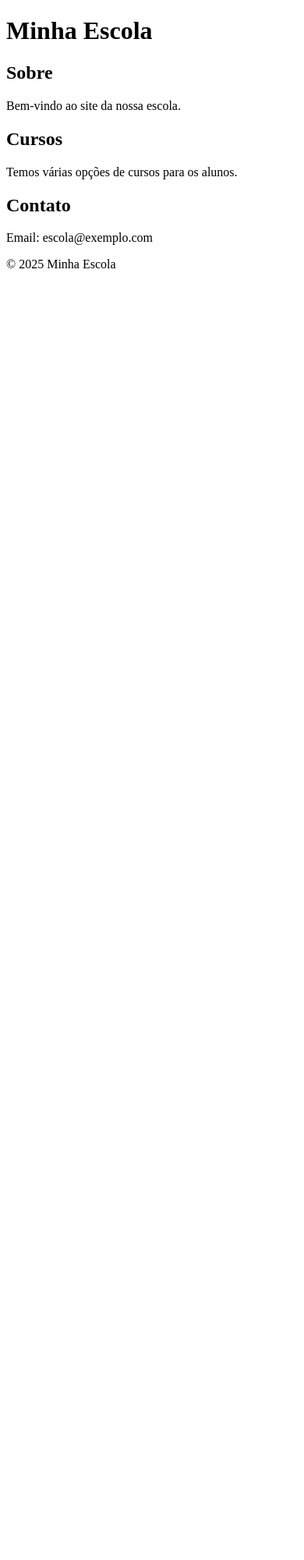
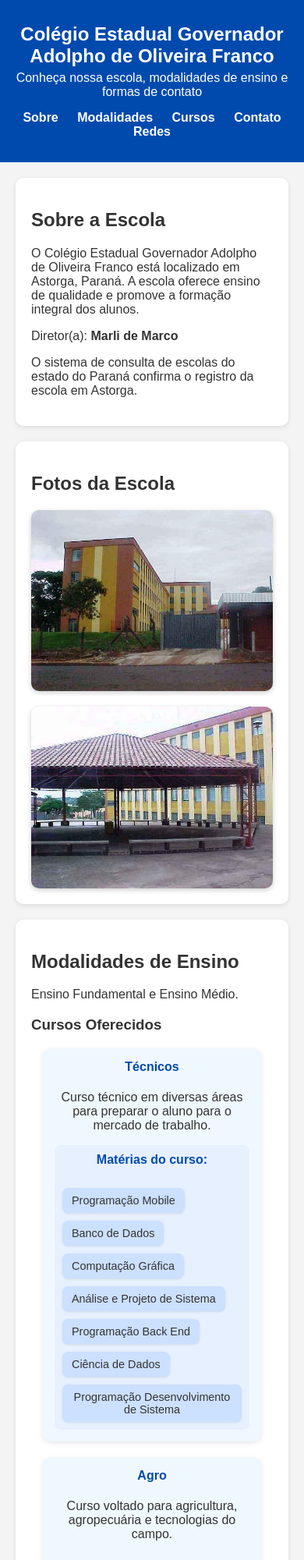
Before and after one commit to joseotaviorochadossantos/nomeCurto-ProjetoDesafio-, a plain HTML site: page index.html in a window 390 px wide. Shown: the top 2000 px of the page at 78% size. Before the commit the page ends 844 px from the top, so only its background shows below. Drawn offline with Linux system fonts and the light colour scheme.

Commit message:
Mensagem

```diff
--- a/index.html
+++ b/index.html
@@ -2,22 +2,132 @@
 <html lang="pt-BR">
 <head>
   <meta charset="UTF-8">
-  <title>Minha Escola</title>
+  <meta name="viewport" content="width=device-width, initial-scale=1.0">
+  <title>Colégio Estadual Governador Adolpho de Oliveira Franco</title>
+  <link rel="stylesheet" href="style.css">
 </head>
 <body>
 
-  <h1>Minha Escola</h1>
+  <header>
+    <h1>Colégio Estadual Governador Adolpho de Oliveira Franco</h1>
+    <p>Conheça nossa escola, modalidades de ensino e formas de contato</p>
+    <nav>
+      <a href="#sobre">Sobre</a>
+      <a href="#modalidades">Modalidades</a>
+      <a href="#cursos">Cursos</a>
+      <a href="#contato">Contato</a>
+      <a href="#redes">Redes</a>
+    </nav>
+  </header>
 
-  <h2>Sobre</h2>
-  <p>Bem-vindo ao site da nossa escola.</p>
+  <main>
+    <section id="sobre">
+      <h2>Sobre a Escola</h2>
+      <p>O Colégio Estadual Governador Adolpho de Oliveira Franco está localizado em Astorga, Paraná. A escola oferece ensino de qualidade e promove a formação integral dos alunos.</p>
+      <p>Diretor(a): <strong>Marli de Marco</strong></p>
+      <p>O sistema de consulta de escolas do estado do Paraná confirma o registro da escola em Astorga.</p>
+    </section>
 
-  <h2>Cursos</h2>
-  <p>Temos várias opções de cursos para os alunos.</p>
+    <section id="fotos">
+      <h2>Fotos da Escola</h2>
+      <div class="galeria">
+        <img src="exibirFoto.jpg" alt="Pátio coberto da escola">
+        <img src="exibirFoto (1).jpg" alt="Segunda imagem da escola">
+      </div>
+    </section>
 
-  <h2>Contato</h2>
-  <p>Email: escola@exemplo.com</p>
+    <section id="modalidades">
+      <h2>Modalidades de Ensino</h2>
+      <p>Ensino Fundamental e Ensino Médio.</p>
 
-  <p>© 2025 Minha Escola</p>
+      <h3>Cursos Oferecidos</h3>
+      <div class="cards-cursos">
+        <div class="card">
+          <h4>Técnicos</h4>
+          <p>Curso técnico em diversas áreas para preparar o aluno para o mercado de trabalho.</p>
+
+          <!-- Destaque das matérias do curso Técnico -->
+          <div class="curso-detalhe">
+            <h5>Matérias do curso:</h5>
+            <div class="materias-cards">
+              <div class="materia-card">Programação Mobile</div>
+              <div class="materia-card">Banco de Dados</div>
+              <div class="materia-card">Computação Gráfica</div>
+              <div class="materia-card">Análise e Projeto de Sistema</div>
+              <div class="materia-card">Programação Back End</div>
+              <div class="materia-card">Ciência de Dados</div>
+              <div class="materia-card">Programação Desenvolvimento de Sistema</div>
+            </div>
+          </div>
+        </div>
+
+        <div class="card">
+          <h4>Agro</h4>
+          <p>Curso voltado para agricultura, agropecuária e tecnologias do campo.</p>
+        </div>
+      </div>
+    </section>
+
+    <section id="curso-tecnico">
+      <h2>Sobre o Curso Técnico</h2>
+      <div class="quadro-curso">
+        <div class="topico">
+          <h3>Objetivo</h3>
+          <p>Preparar o aluno para atuar no mercado de tecnologia com conhecimentos práticos e teóricos em desenvolvimento de sistemas, banco de dados, programação mobile e ciência de dados.</p>
+        </div>
+
+        <div class="topico">
+          <h3>Matérias</h3>
+          <ul>
+            <li>Programação Mobile</li>
+            <li>Banco de Dados</li>
+            <li>Computação Gráfica</li>
+            <li>Análise e Projeto de Sistema</li>
+            <li>Programação Back End</li>
+            <li>Ciência de Dados</li>
+            <li>Programação e Desenvolvimento de Sistema</li>
+          </ul>
+        </div>
+
+        <div class="topico">
+          <h3>Carga Horária</h3>
+          <p>O curso possui duração de 1800 horas distribuídas em 3 anos, com aulas teóricas e práticas.</p>
+        </div>
+
+        <div class="topico">
+          <h3>Habilidades Desenvolvidas</h3>
+          <ul>
+            <li>Desenvolvimento de aplicativos móveis</li>
+            <li>Criação e manutenção de bancos de dados</li>
+            <li>Modelagem de sistemas e projetos de software</li>
+            <li>Programação back end e front end</li>
+            <li>Análise e interpretação de dados</li>
+          </ul>
+        </div>
+      </div>
+    </section>
+
+
+
+    <section id="contato">
+      <h2>Informações de Contato</h2>
+      <p><strong>Endereço:</strong> Rua São Sebastião, 320 - Astorga, PR</p>
+      <p><strong>Telefone:</strong> (44) 3234-7076</p>
+      <p><strong>E-mail:</strong> <a href="mailto:atgadolphofranco@seed.pr.gov.br">atgadolphofranco@seed.pr.gov.br</a></p>
+    </section>
+
+    <section id="redes">
+      <h2>Redes Sociais</h2>
+      <ul>
+        <li><a href="https://www.facebook.com/" target="_blank">Facebook</a></li>
+        <li><a href="https://www.instagram.com/" target="_blank">Instagram</a></li>
+      </ul>
+    </section>
+  </main>
+
+  <footer>
+    <p>© 2025 Colégio Estadual Governador Adolpho de Oliveira Franco - Desenvolvido por Zé</p>
+  </footer>
 
 </body>
 </html>
--- a/style.css
+++ b/style.css
@@ -0,0 +1,170 @@
+/* Reset básico */
+body {
+    font-family: Arial, sans-serif;
+    margin: 0;
+    padding: 0;
+    background-color: #f4f4f4;
+    color: #333;
+  }
+
+  /* Cabeçalho */
+  header {
+    background-color: #004aad;
+    color: white;
+    text-align: center;
+    padding: 30px 10px;
+  }
+
+  header h1 {
+    margin: 0;
+    font-size: 1.8em;
+  }
+
+  header p {
+    margin: 5px 0 15px;
+  }
+
+  nav a {
+    color: white;
+    text-decoration: none;
+    margin: 0 10px;
+    font-weight: bold;
+  }
+
+  nav a:hover {
+    text-decoration: underline;
+  }
+
+  /* Conteúdo */
+  main {
+    padding: 20px;
+  }
+
+  section {
+    background: white;
+    padding: 20px;
+    margin-bottom: 20px;
+    border-radius: 10px;
+    box-shadow: 0 2px 6px rgba(0,0,0,0.1);
+  }
+
+  /* Galeria de fotos */
+  .galeria {
+    display: flex;
+    flex-wrap: wrap;
+    gap: 20px;
+    justify-content: center;
+  }
+
+  .galeria img {
+    width: 45%;
+    max-width: 400px;
+    border-radius: 10px;
+    box-shadow: 0 2px 6px rgba(0,0,0,0.2);
+  }
+
+  /* Rodapé */
+  footer {
+    background-color: #ddd;
+    text-align: center;
+    padding: 10px;
+    font-size: 14px;
+    margin-top: 20px;
+  }
+
+  /* Responsividade */
+  @media(max-width: 600px){
+    .galeria img {
+      width: 100%;
+    }
+    header h1 {
+      font-size: 1.5em;
+    }
+  }
+
+  /* Cards dentro de Modalidades */
+.cards-cursos {
+    display: flex;
+    flex-wrap: wrap;
+    gap: 20px;
+    justify-content: center;
+    margin-top: 15px;
+  }
+
+  .card {
+    background: #f0f8ff;
+    border-radius: 10px;
+    padding: 15px;
+    width: 250px;
+    box-shadow: 0 2px 6px rgba(0,0,0,0.1);
+    text-align: center;
+    transition: transform 0.2s;
+  }
+
+  .card:hover {
+    transform: translateY(-5px);
+  }
+
+  .card h4 {
+    margin-top: 0;
+    color: #004aad;
+  }
+/* Destaque das matérias do curso Técnico */
+.curso-detalhe {
+    margin-top: 10px;
+    background: #e6f0ff;
+    padding: 10px;
+    border-radius: 8px;
+  }
+
+  .curso-detalhe h5 {
+    margin-top: 0;
+    color: #004aad;
+    font-size: 1em;
+  }
+
+  /* Mini-cards para cada matéria */
+  .materias-cards {
+    display: flex;
+    flex-wrap: wrap;
+    gap: 10px;
+    margin-top: 10px;
+  }
+
+  .materia-card {
+    background: #cce0ff;
+    padding: 8px 12px;
+    border-radius: 8px;
+    font-size: 0.9em;
+    box-shadow: 0 1px 3px rgba(0,0,0,0.1);
+    text-align: center;
+  }
+/* Quadro detalhado do Curso Técnico */
+.quadro-curso {
+    display: grid;
+    grid-template-columns: 1fr 1fr;
+    gap: 20px;
+    background: #e6f0ff;
+    padding: 20px;
+    border-radius: 10px;
+    margin-top: 15px;
+  }
+
+  .topico {
+    background: #cce0ff;
+    padding: 15px;
+    border-radius: 8px;
+    box-shadow: 0 2px 4px rgba(0,0,0,0.1);
+  }
+
+  .topico h3 {
+    margin-top: 0;
+    color: #004aad;
+  }
+
+  /* Responsividade para celular */
+  @media(max-width: 700px){
+    .quadro-curso {
+      grid-template-columns: 1fr;
+    }
+  }
```
Also changed, not shown: exibirFoto (1).jpg (added), exibirFoto.jpg (added).
